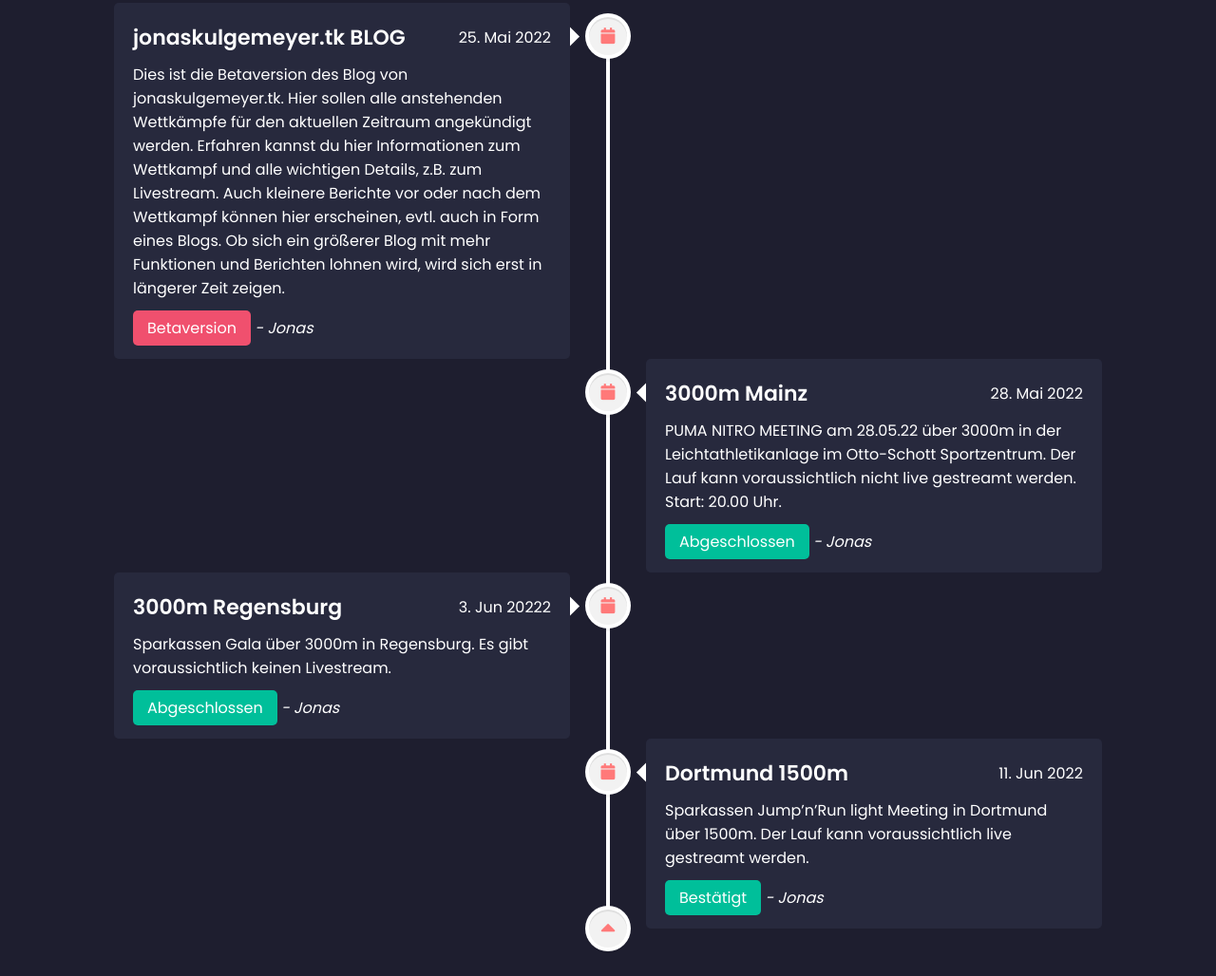
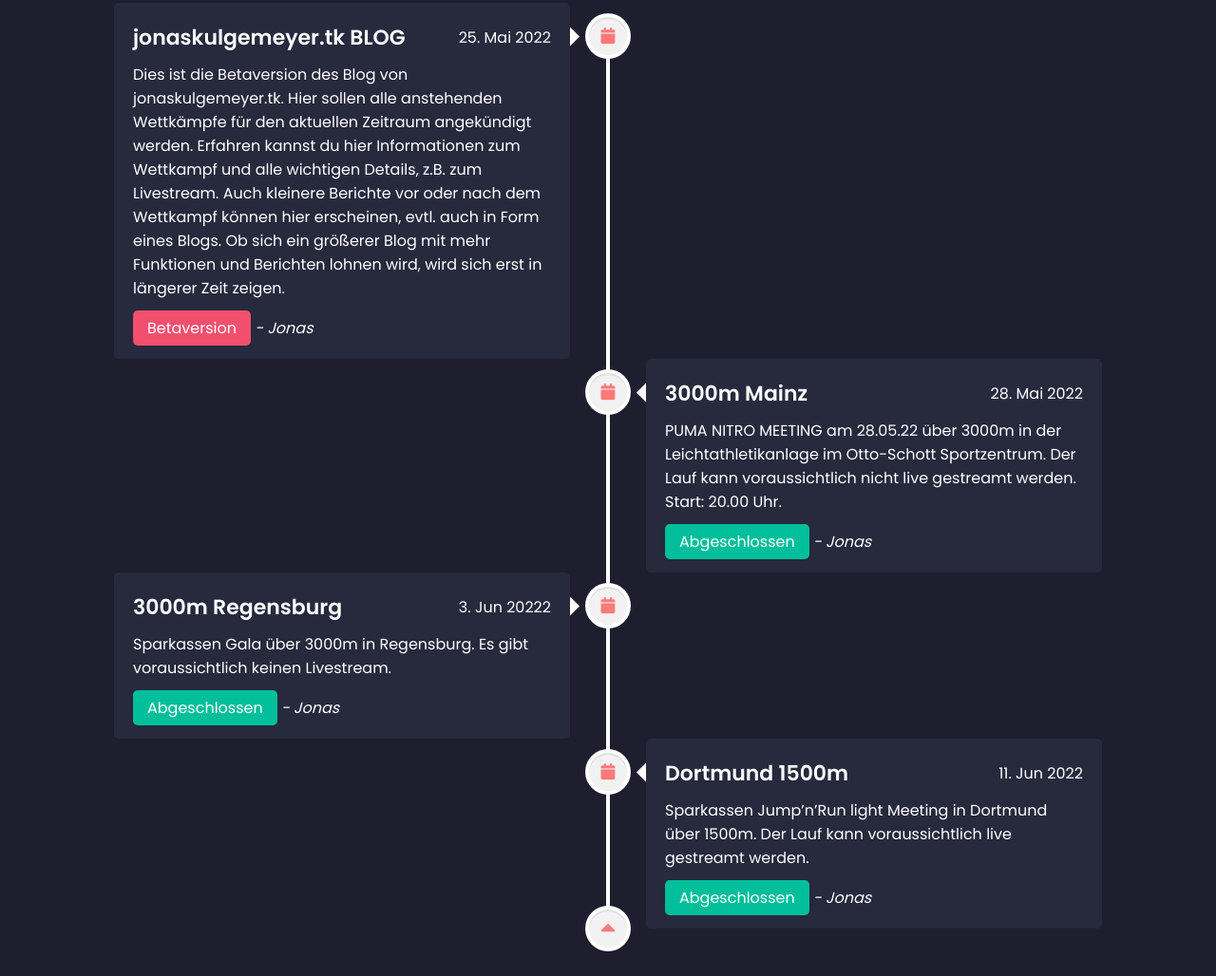
Before and after one commit to jonaskulgemeyer/jk, a plain HTML site: page deploy-6134f3c1431ea8b0c4e17faf/blog.html in a window 1280 px wide. Shown: the part 132-1160 px from the top of the page at 95% size. Drawn offline with Linux system fonts and the light colour scheme.

Commit message:
Update blog.html

```diff
--- a/deploy-6134f3c1431ea8b0c4e17faf/blog.html
+++ b/deploy-6134f3c1431ea8b0c4e17faf/blog.html
@@ -94,7 +94,7 @@ function closeNav() {
         </div>
         <p>Sparkassen Jump’n’Run light Meeting in Dortmund über 1500m. Der Lauf kann voraussichtlich live gestreamt werden.</p>
         <div class="sicher">
-          <a>Bestätigt</a>
+          <a>Abgeschlossen</a>
           <i>- Jonas</i>
         </div>
       </section>
```
